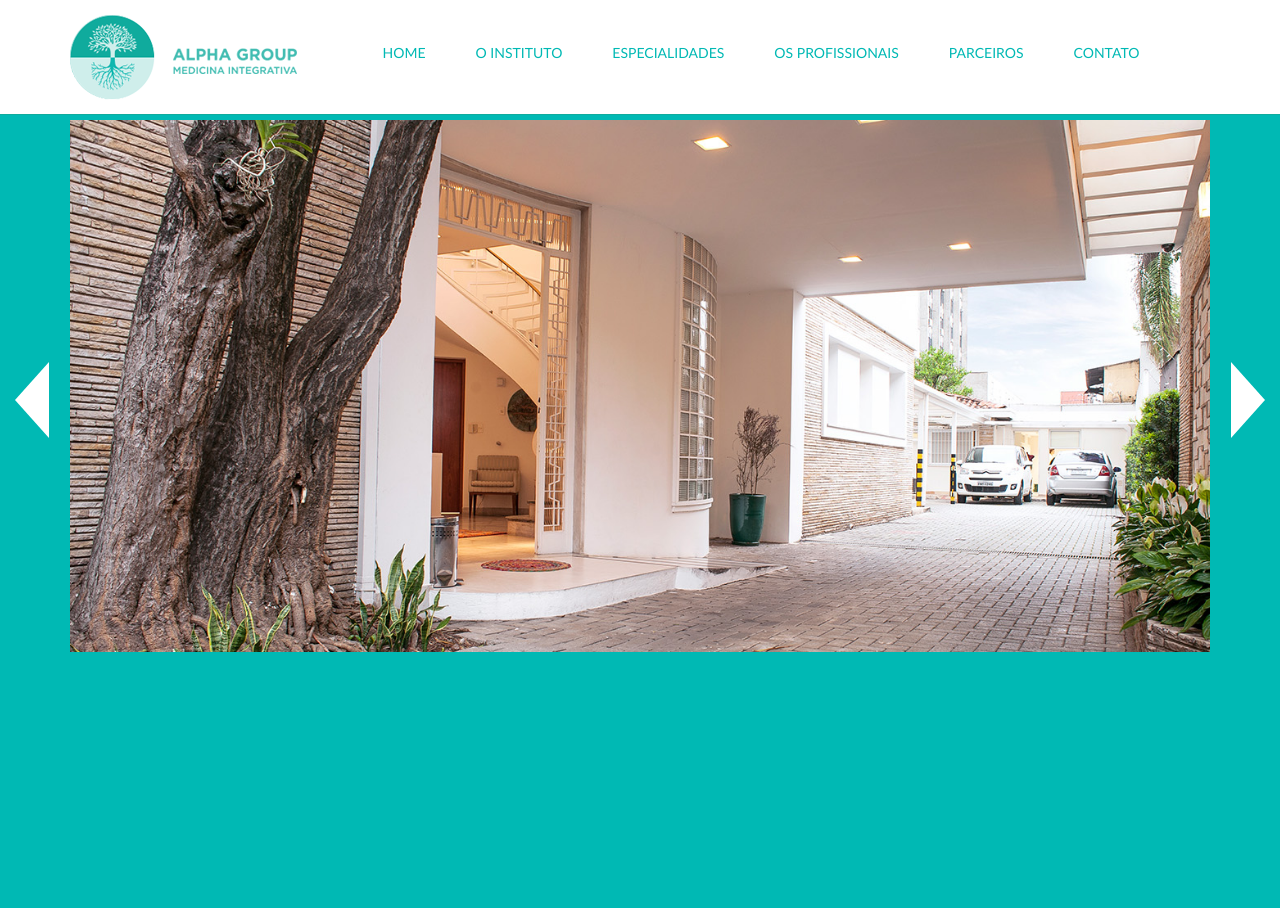
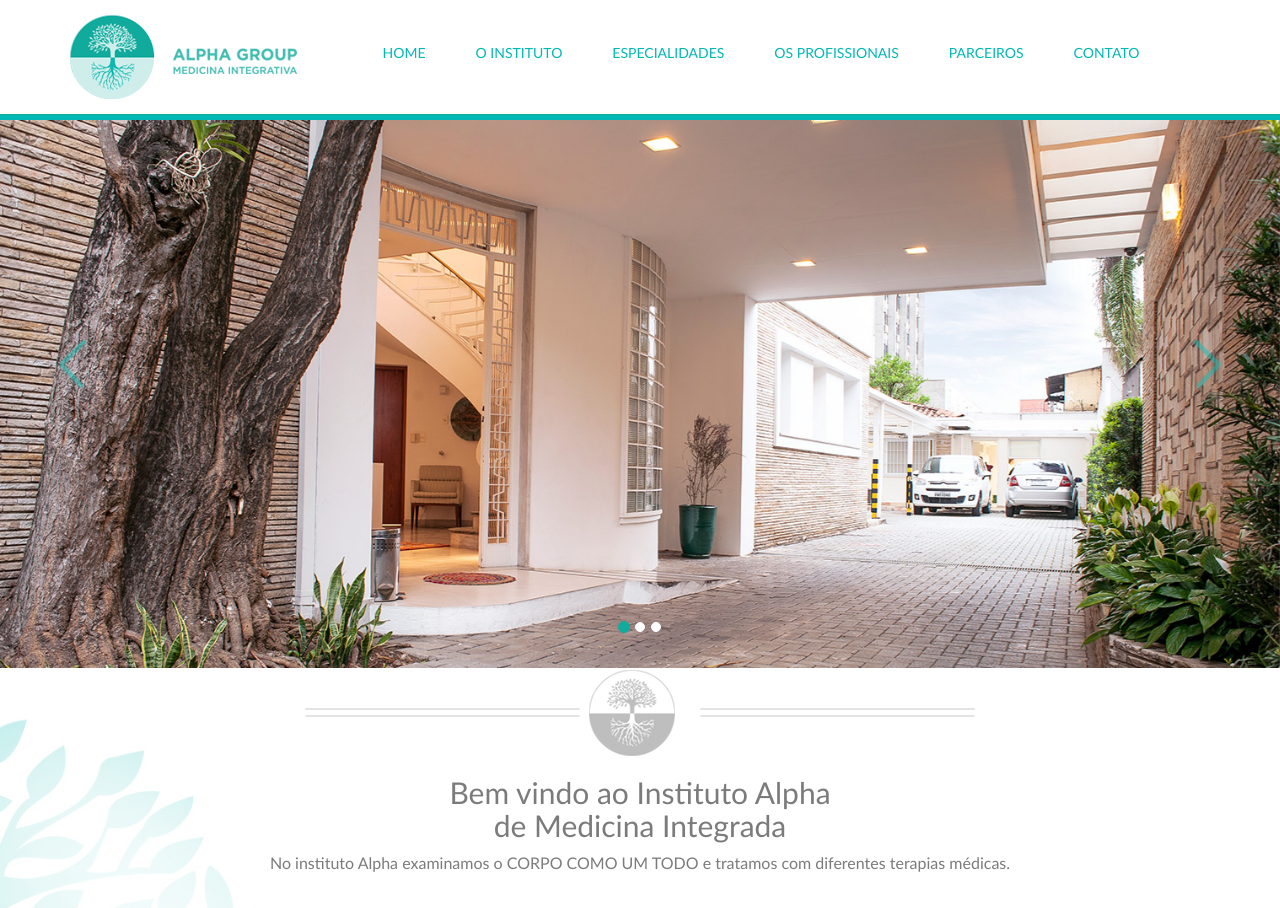
Before and after one commit to pamgaiguer/alphainstitute, a PHP site: page / in a window 1280 px wide. Shown: the top 908 px of the page. Before the commit the page ends 652 px from the top, so only its background shows below. Run offline with PHP 8.4, Linux system fonts and the light colour scheme; some libraries are stand-ins or nearby versions.

Commit message:
alpha with full images

```diff
--- a/css/main.css
+++ b/css/main.css
@@ -104,7 +104,6 @@ body{
   background-size: cover;
 }
 .div-home .slide img{
-  width: 109%;
   /*height: 100%;*/
 }
 .div-instituto{
--- a/index.html
+++ b/index.html
@@ -40,16 +40,33 @@
     </nav>
 
     <section class="section fp-responsive active div-home">
-      <div class="container">
-        <div class="slide">
-          <img src="images/home_instituto_001.jpg" alt="">
+      <div id="carousel-example-generic" class="carousel slide" data-ride="carousel">
+        <ol class="carousel-indicators">
+          <li data-target="#carousel-example-generic" data-slide-to="0" class="active"></li>
+          <li data-target="#carousel-example-generic" data-slide-to="1"></li>
+          <li data-target="#carousel-example-generic" data-slide-to="2"></li>
+        </ol>
+
+        <div class="carousel-inner" role="listbox">
+          <div class="item active">
+            <img src="images/home_instituto_001.jpg" class="img-responsive">
+          </div>
+          <div class="item">
+            <img src="images/home_instituto_002.jpg" class="img-responsive">
+          </div>
+          <div class="item">
+            <img src="images/home_instituto_003.jpg" class="img-responsive">
+          </div>
         </div>
-        <div class="slide">
-          <img src="images/home_instituto_002.jpg" alt="">
-        </div>
-        <div class="slide">
-          <img src="images/home_instituto_003.jpg" alt="">
-        </div>
+
+        <a class="left carousel-control" href="#carousel-example-generic" role="button" data-slide="prev">
+          <span class="arrow arrow-left" aria-hidden="true"></span>
+          <span class="sr-only">Previous</span>
+        </a>
+        <a class="right carousel-control" href="#carousel-example-generic" role="button" data-slide="next">
+          <span class="arrow arrow-right" aria-hidden="true"></span>
+          <span class="sr-only">Next</span>
+        </a>
       </div>
     </section>
 
@@ -218,6 +235,7 @@
   <script src="js/jquery-2.1.3.min.js"></script>
   <script src="js/bootstrap.min.js"></script>
   <script src="js/jquery.fullPage.min.js"></script>
+  <script src="js/jquery.slides.min.js"></script>
   <script src="js/main.js"></script>
 </body>
 </html>
--- a/js/main.js
+++ b/js/main.js
@@ -43,12 +43,6 @@ $(document).ready(function() {
     $(".nav").find(".active").removeClass("active");
     $(this).parent().addClass("active");
   });
-
-  $('.carousel').carousel({
-    interval: 7000,
-    pause: "false"
-  });
-
 
 //link para home
 $('a[href^="#home"]').on('click',function (e) {
```
